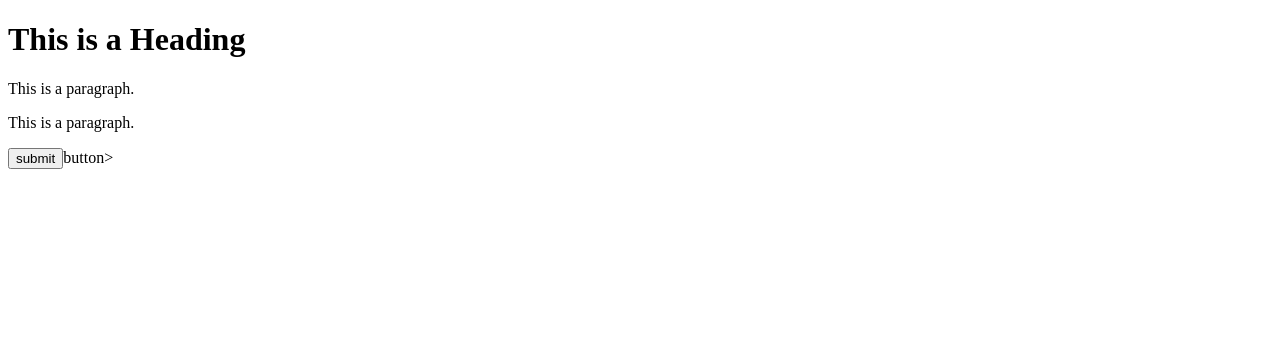
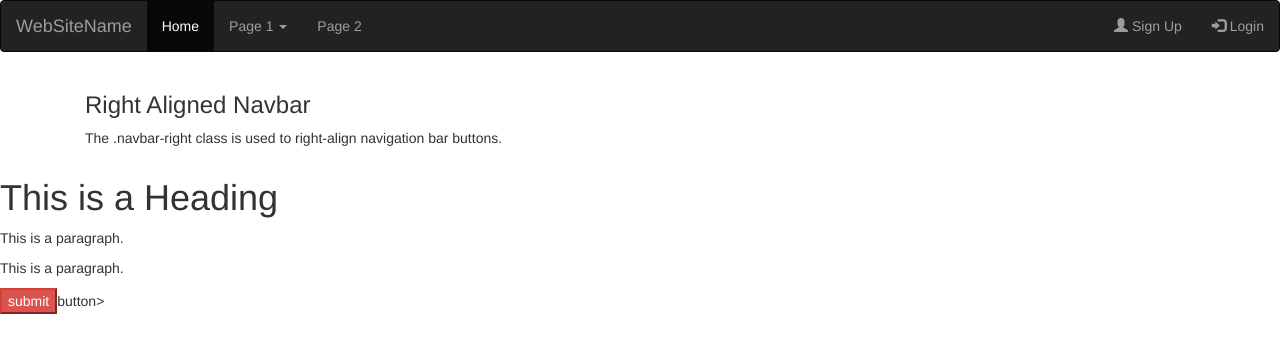
Before and after one commit to anilmikey/mikey-beingzero, a website: page frontend/html/home.html in a window 1280 px wide. Drawn offline with nearby package versions, Linux system fonts and the light colour scheme.

Commit message:
hello mikey

```diff
--- a/frontend/html/home.html
+++ b/frontend/html/home.html
@@ -9,7 +9,48 @@
 <link rel="stylesheet" href="/css/site.css"/>
 </head>
 <body>
+    <!DOCTYPE html>
+    <html lang="en">
+    <head>
+      <title>Bootstrap Example</title>
+      <meta charset="utf-8">
+      <meta name="viewport" content="width=device-width, initial-scale=1">
+      <link rel="stylesheet" href="https://maxcdn.bootstrapcdn.com/bootstrap/3.4.1/css/bootstrap.min.css">
+      <script src="https://ajax.googleapis.com/ajax/libs/jquery/3.4.1/jquery.min.js"></script>
+      <script src="https://maxcdn.bootstrapcdn.com/bootstrap/3.4.1/js/bootstrap.min.js"></script>
+    </head>
+    <body>
 
+    <nav class="navbar navbar-inverse">
+      <div class="container-fluid">
+        <div class="navbar-header">
+          <a class="navbar-brand" href="#">WebSiteName</a>
+        </div>
+        <ul class="nav navbar-nav">
+          <li class="active"><a href="#">Home</a></li>
+          <li class="dropdown"><a class="dropdown-toggle" data-toggle="dropdown" href="#">Page 1 <span class="caret"></span></a>
+            <ul class="dropdown-menu">
+              <li><a href="#">Page 1-1</a></li>
+              <li><a href="#">Page 1-2</a></li>
+              <li><a href="#">Page 1-3</a></li>
+            </ul>
+          </li>
+          <li><a href="#">Page 2</a></li>
+        </ul>
+        <ul class="nav navbar-nav navbar-right">
+          <li><a href="#"><span class="glyphicon glyphicon-user"></span> Sign Up</a></li>
+          <li><a href="#"><span class="glyphicon glyphicon-log-in"></span> Login</a></li>
+        </ul>
+      </div>
+    </nav>
+
+    <div class="container">
+      <h3>Right Aligned Navbar</h3>
+      <p>The .navbar-right class is used to right-align navigation bar buttons.</p>
+    </div>
+
+    </body>
+    </html>
 <h1 id="name">This is a Heading</h1>
 <p id="collage">This is a paragraph.</p>
 <p id="regno">This is a paragraph.</p>
```
